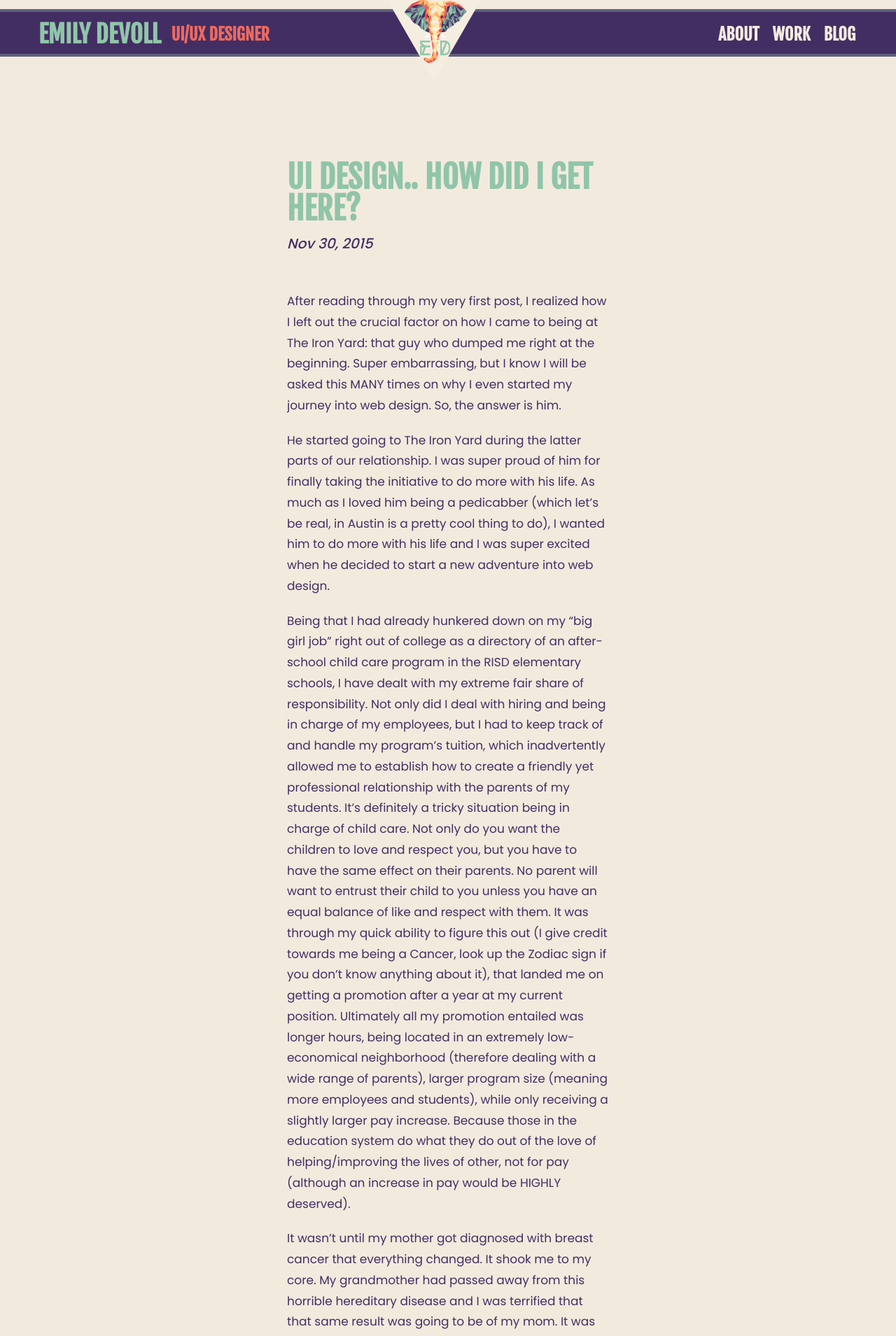
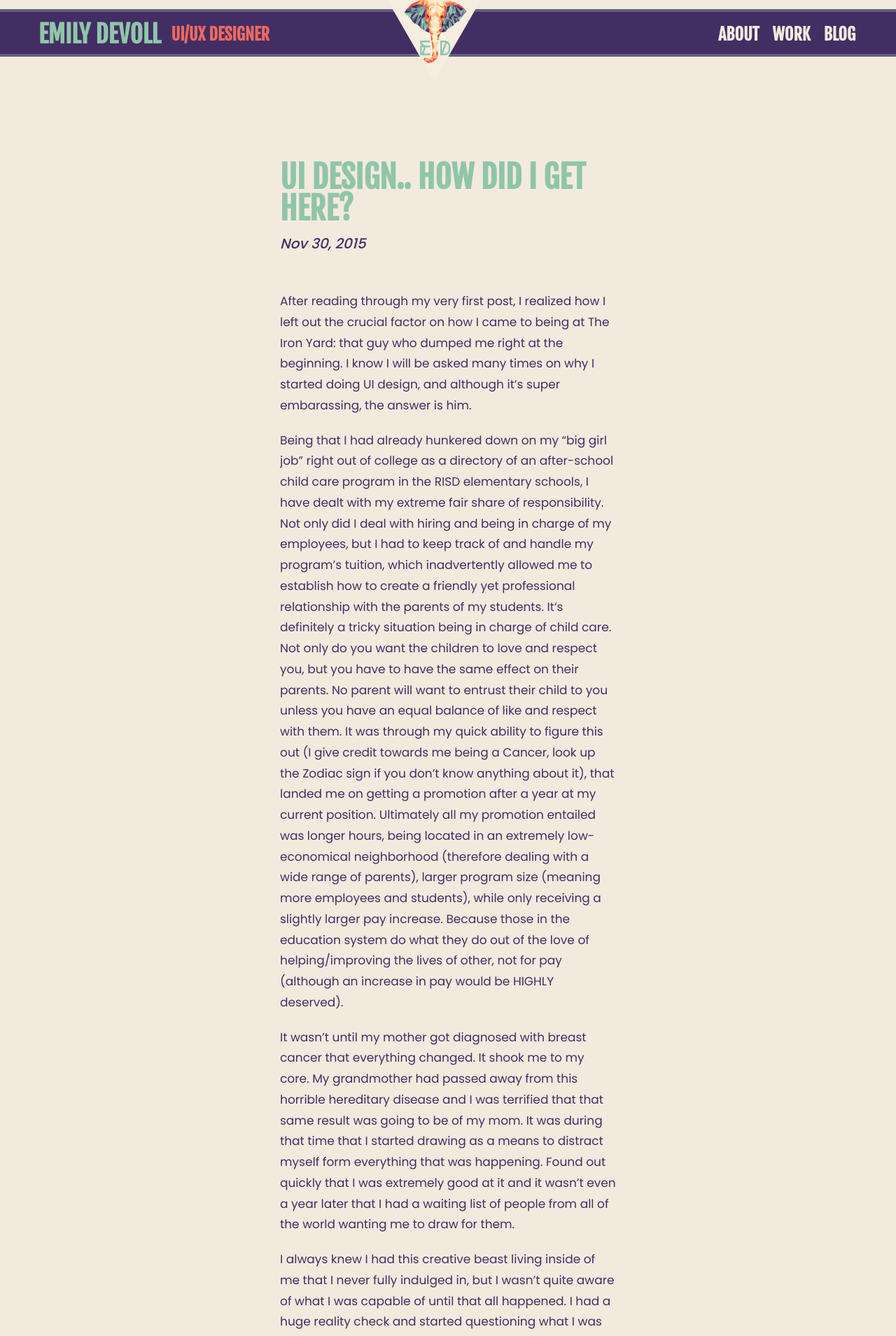
Before and after one commit to staceyatx/staceyatx-github.io, a Jekyll site: the page built from _posts/2015-11-30-ui-design.md, in a window 1280 px wide. Shown: the top 1909 px of the page at 70% size. Built offline with Jekyll 4.4.1, drawn with Linux system fonts in a browser that asks for light colours; nearby versions of some CDN libraries.

Commit message:
Job hunt blog post added, edits to all blog posts added

```diff
--- a/_posts/2015-11-30-ui-design.md
+++ b/_posts/2015-11-30-ui-design.md
@@ -4,9 +4,7 @@
 categories: jekyll update
 ---
 
-After reading through my very first post, I realized how I left out the crucial factor on how I came to being at The Iron Yard: that guy who dumped me right at the beginning. Super embarrassing, but I know I will be asked this MANY times on why I even started my journey into web design. So, the answer is him.
-
-He started going to The Iron Yard during the latter parts of our relationship. I was super proud of him for finally taking the initiative to do more with his life. As much as I loved him being a pedicabber (which let's be real, in Austin is a pretty cool thing to do), I wanted him to do more with his life and I was super excited when he decided to start a new adventure into web design.
+After reading through my very first post, I realized how I left out the crucial factor on how I came to being at The Iron Yard: that guy who dumped me right at the beginning. I know I will be asked many times on why I started doing UI design, and although it's super embarassing, the answer is him.
 
 Being that I had already hunkered down on my "big girl job" right out of college as a directory of an after-school child care program in the RISD elementary schools, I have dealt with my extreme fair share of responsibility. Not only did I deal with hiring and being in charge of my employees, but I had to keep track of and handle my program's tuition, which inadvertently allowed me to establish how to create a friendly yet professional relationship with the parents of my students. It's definitely a tricky situation being in charge of child care. Not only do you want the children to love and respect you, but you have to have the same effect on their parents. No parent will want to entrust their child to you unless you have an equal balance of like and respect with them. It was through my quick ability to figure this out (I give credit towards me being a Cancer, look up the Zodiac sign if you don't know anything about it), that landed me on getting a promotion after a year at my current position. Ultimately all my promotion entailed was longer hours, being located in an extremely low-economical neighborhood (therefore dealing with a wide range of parents), larger program size (meaning more employees and students), while only receiving a slightly larger pay increase. Because those in the education system do what they do out of the love of helping/improving the lives of other, not for pay (although an increase in pay would be HIGHLY deserved).
 
--- a/_sass/_blog.scss
+++ b/_sass/_blog.scss
@@ -66,7 +66,7 @@
 
 .post {
 	padding: 0px 20px;
-	max-width: 500px;
+	max-width: 520px;
 	margin: 0 auto;
 	box-sizing: border-box;
 	// 	overflow: hidden;
@@ -160,13 +160,16 @@
 		}
 
 		ol {
-			margin: 10px;
+			padding: 20px 0;
+			margin-left: 50px;
+			list-style-type: decimal;
 
 			li {
-				list-style: decimal;
 				font-family: $paragraph-font;
 				color: $purple;
 				line-height: 1.75em;
+				list-style-type: decimal;
+				font-weight: 500;
 			}
 		}
 
```
Also changed, not shown: _posts/2016-01-04-application-process.md (added, +81 -0 lines).
